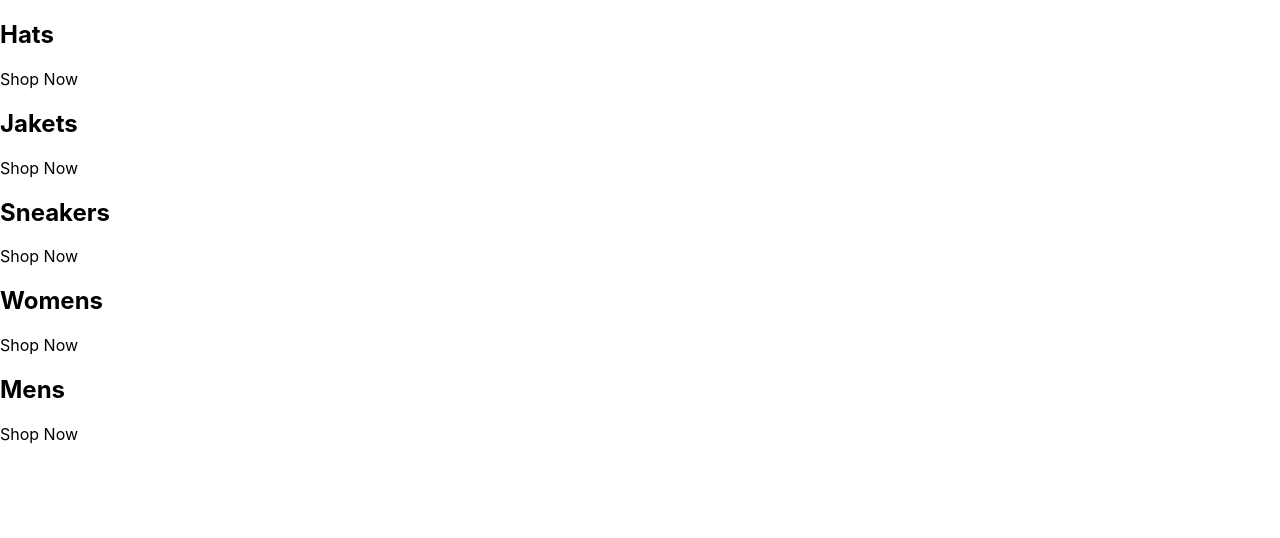
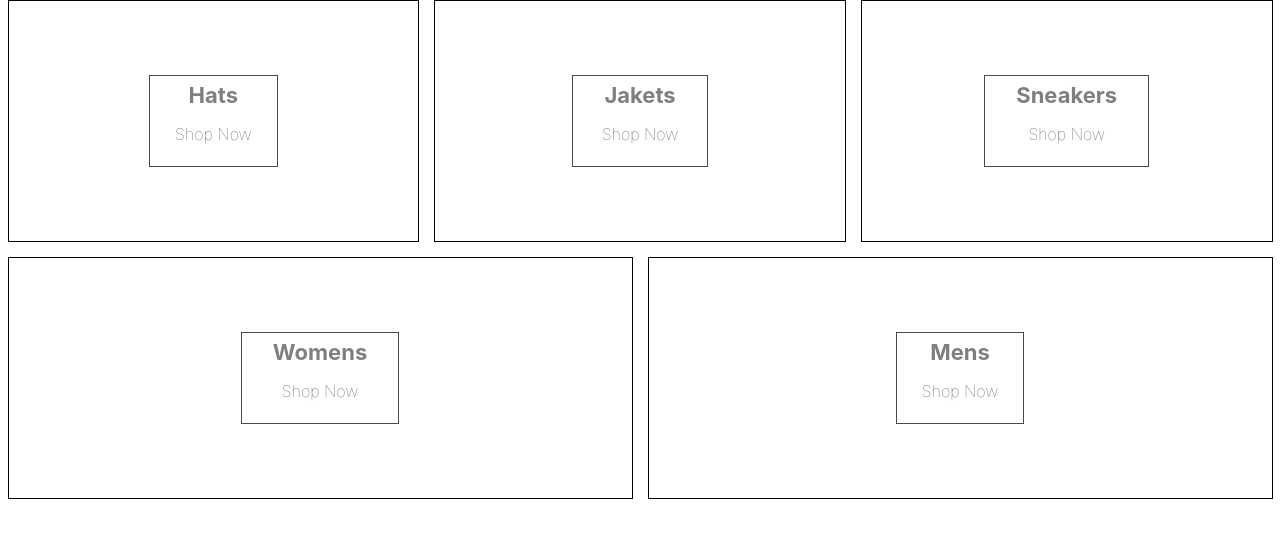
Before and after one commit to alhadad-xyz/crwn-clothing, a React (Create React App) app: page / in a window 1280 px wide. Shown: the top 538 px of the page. Built offline with nearby package versions, Linux system fonts and the light colour scheme.

Commit message:
78. Adding Sass

```diff
--- a/package.json
+++ b/package.json
@@ -9,6 +9,7 @@
     "react": "^18.2.0",
     "react-dom": "^18.2.0",
     "react-scripts": "5.0.1",
+    "sass": "^1.66.1",
     "web-vitals": "^2.1.4"
   },
   "scripts": {
--- a/src/App.js
+++ b/src/App.js
@@ -1,3 +1,5 @@
+import './categories.styles.scss'
+
 const App = () => {
   const categories = [
     {
@@ -23,8 +25,8 @@
   ];
   return (
     <div className="categories-container">
-      {categories.map(({ title }) => (
-        <div className="category-container">
+      {categories.map(({ id, title }) => (
+        <div className="category-container" key={id}>
           <div className="background-image" />
           <div className="category-body-container">
             <h2>{title}</h2>
--- /dev/null
+++ b/src/categories.styles.scss
@@ -0,0 +1,75 @@
+.categories-container {
+  width: 100%;
+  display: flex;
+  flex-wrap: wrap;
+  justify-content: space-between;
+}
+
+.category-container {
+  min-width: 30%;
+  height: 240px;
+  flex: 1 1 auto;
+  display: flex;
+  align-items: center;
+  justify-content: center;
+  border: 1px solid black;
+  margin: 0 7.5px 15px;
+  overflow: hidden;
+
+  &:hover {
+    cursor: pointer;
+
+    & .background-image {
+      transform: scale(1.1);
+      transition: transform 6s cubic-bezier(0.25, 0.45, 0.45, 0.95);
+    }
+
+    & .category-body-container {
+      opacity: 0.9;
+    }
+  }
+
+  &.large {
+    height: 380px;
+  }
+
+  &:first-child {
+    margin-right: 7.5px;
+  }
+
+  &:last-child {
+    margin-left: 7.5px;
+  }
+
+  .background-image {
+    width: 100%;
+    height: 100%;
+    background-size: cover;
+    background-position: center;
+  }
+
+  .category-body-container {
+    height: 90px;
+    padding: 0 25px;
+    display: flex;
+    flex-direction: column;
+    align-items: center;
+    justify-content: center;
+    border: 1px solid black;
+    background-color: white;
+    opacity: 0.7;
+    position: absolute;
+
+    h2 {
+      font-weight: bold;
+      margin: 0 6px 0;
+      font-size: 22px;
+      color: #4a4a4a;
+    }
+
+    p {
+      font-weight: lighter;
+      font-size: 16px;
+    }
+  }
+}
```
Also changed, not shown: 2 other files (tests, documents, lock files or other folders).
